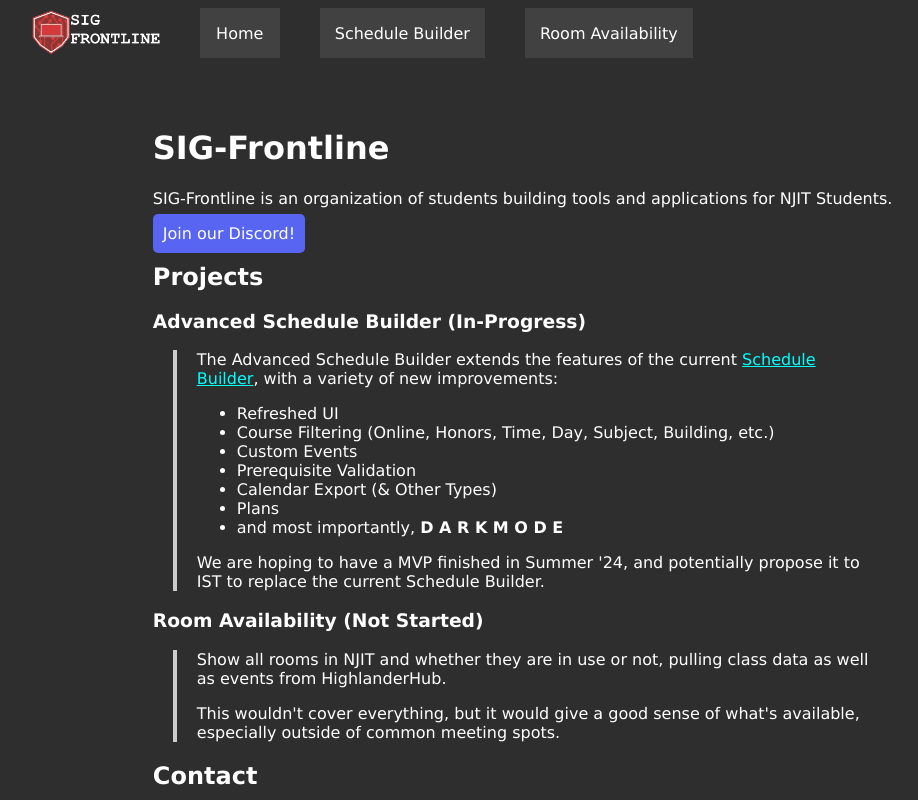
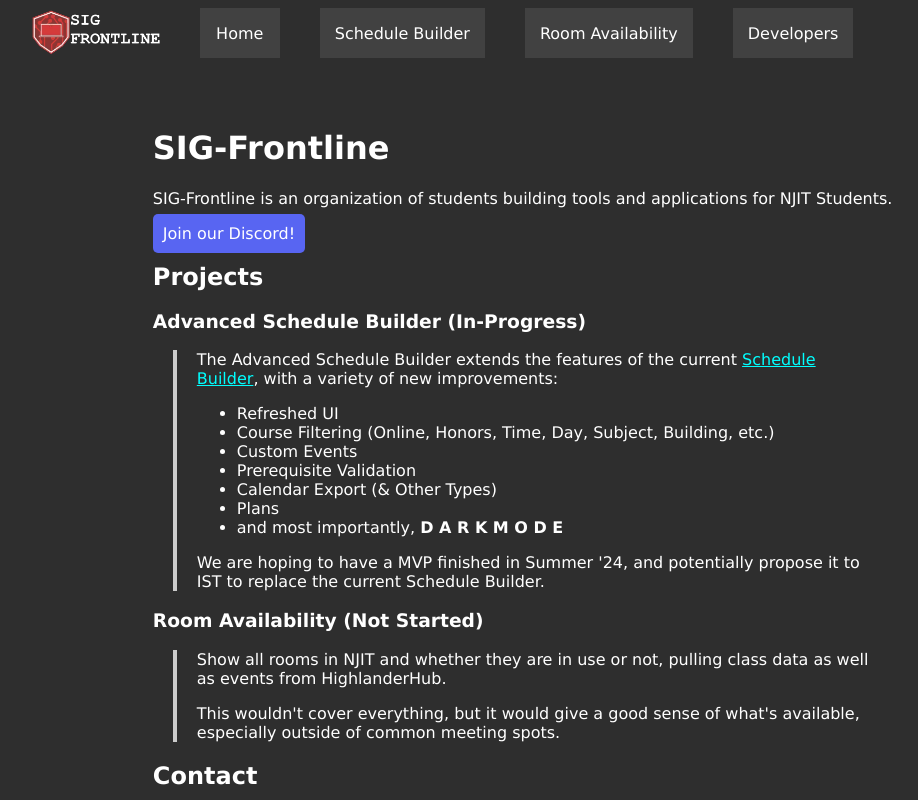
Before and after one commit to SIG-Frontline/SF-TempFront, a SvelteKit app: page / in a window 1280 px wide. Shown: the top 800 px of the page, without its empty margins (108-1026 px from the left). Built offline with nearby package versions, Linux system fonts and the light colour scheme.

Commit message:
commiting altered main page, and package files

```diff
--- a/package.json
+++ b/package.json
@@ -13,7 +13,7 @@
 		"@sveltejs/kit": "^2.0.0",
 		"@sveltejs/vite-plugin-svelte": "^3.0.0",
 		"svelte": "^4.2.7",
-		"vite": "^5.0.3"
+		"vite": "^5.3.1"
 	},
 	"type": "module",
 	"dependencies": {
--- a/src/routes/+layout.svelte
+++ b/src/routes/+layout.svelte
@@ -15,6 +15,7 @@
         <a href="/"><p>Home</p></a>
         <a href="/wip/sb"><p>Schedule Builder</p></a>
         <a href="/wip/ra"><p>Room Availability</p></a>
+        <a href="/developers"><p>Developers</p></a>
     </div>
     <div class="sidebar-left"></div>
     <div class="site-body"><slot></slot></div>
```
Also changed, not shown: 1 other file (tests, documents, lock files or other folders).
